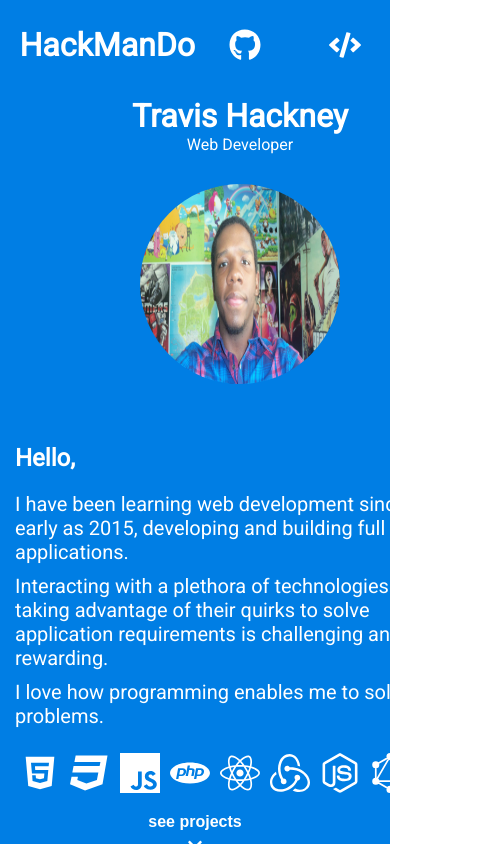
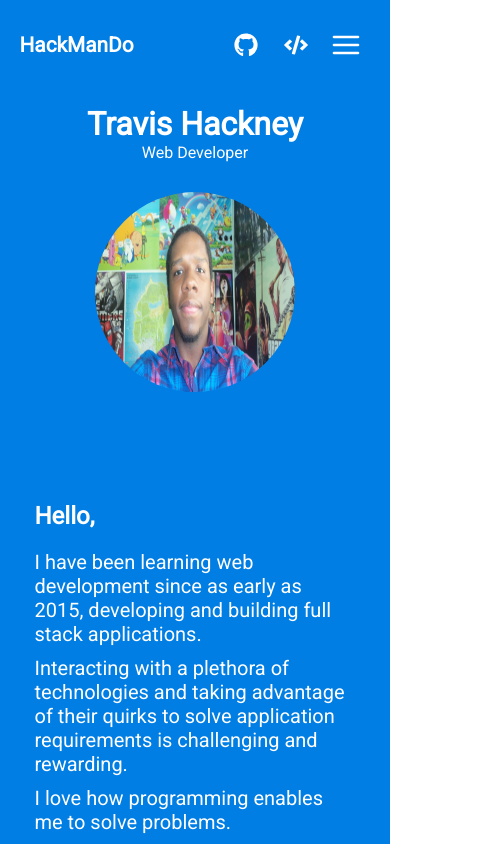
Before and after one commit to TravisTHII/hackmando, a React (Create React App) app: page / in a window 390 px wide. Shown: the whole page, 495 px wide, since content can reach past the window. Built offline with nearby package versions, Linux system fonts and the light colour scheme.

Commit message:
Update: mobile responsiveness

```diff
--- a/src/components/Panels/index.tsx
+++ b/src/components/Panels/index.tsx
@@ -9,7 +9,7 @@ import { Props } from './types'
 
 export function Panels({ location: { pathname } }: Props) {
 
-  const { panels, projects, currentPanel, modelOpen, orderPanels } = useGlobalContext()
+  const { panels, projects, currentPanel, modelOpen, orderPanels, openMenu } = useGlobalContext()
 
   useEffect(() => {
     orderPanels()
@@ -32,7 +32,10 @@ export function Panels({ location: { pathname } }: Props) {
         </Pane>
       </div>
       {modelOpen &&
-        <div className="menu_model">
+        <div
+          className="menu_model"
+          onClick={openMenu}
+        >
           <div className="menu_model_container flex_ui">
             <Menu isMobileMenu={true} />
           </div>
--- a/src/components/Panes/About/index.tsx
+++ b/src/components/Panes/About/index.tsx
@@ -12,6 +12,7 @@ export const About = () =>
           href="https://www.linkedin.com/in/travis-hackney-8b7805207/"
           target="_blank"
           rel="noopener noreferrer"
+          className="abt_col1"
         >
           <FaLinkedin />
           <p>LinkedIn</p>
@@ -20,6 +21,7 @@ export const About = () =>
           href="https://www.linkedin.com/in/travis-hackney-8b7805207/"
           target="_blank"
           rel="noopener noreferrer"
+          className="abt_col2"
         >
           <ImFileText2 />
           <p>Resume</p>
--- a/src/components/Panes/Home/index.tsx
+++ b/src/components/Panes/Home/index.tsx
@@ -10,7 +10,7 @@ export const Home = () =>
 
     <div className="home_card">
 
-      <div>
+      <div className="developer">
         <div className="home_header">
           <h1>Travis Hackney</h1>
           <p>Web Developer</p>
@@ -42,7 +42,7 @@ export const Home = () =>
             I love how programming enables me to solve problems.
           </p>
         </div>
-        <div className="card_tech flex_ui">
+        <div className="card_tech">
           <BuiltWith builtWith={skills} />
         </div>
       </div>
--- a/src/components/Panes/Project/index.tsx
+++ b/src/components/Panes/Project/index.tsx
@@ -19,7 +19,7 @@ export const Project = ({
 
     <div className={`card ${reversed ? 'grid_reverse' : 'grid_normal'}`}>
 
-      <div className="grid_one card_ui flex-column">
+      <div className="grid_one card_ui flex_column">
         <div className="content_header">
           <h1>{title}</h1>
           <p>{subTitle}</p>
--- a/src/style/App.css
+++ b/src/style/App.css
@@ -137,6 +137,9 @@ Menu
   color: rgba(255, 255, 255, .5);
   font-size: 2rem;
 }
+.mobile_menu > ul {
+  padding-left: unset;
+}
 
 .menu_model {
   display: block;
@@ -144,7 +147,7 @@ Menu
   top: 0;
   width: 100%;
   height: 100%;
-  background-color: rgba(26, 26, 26, .7);
+  background-color: rgba(26, 26, 26, .9);
   z-index: 998;
 }
 .menu_model .menu_model_container {
@@ -162,7 +165,6 @@ Panels
   height: 100vh;
   position: relative;
 }
-
 .panel {
   top: 0;
   width: 100%;
@@ -172,7 +174,6 @@ Panels
   background-color: var(--gray);
 }
 .container {
-  width: 100%;
   height: 100%;
 }
 .hide_panel {
@@ -184,12 +185,16 @@ Panels
 }
 .home_card {
   display: grid;
+  grid-template-areas: 'col1 col2';
   grid-template-columns: repeat(2, 500px);
-  grid-column-gap: 50px;
+  grid-gap: 50px;
   height: 500px;
 }
 .home_card > div {
   padding: 15px;
+}
+.home_card .developer {
+  grid-area: col1;
 }
 .home_header {
   text-align: center;
@@ -203,7 +208,10 @@ Panels
   border-radius: 100%;
   overflow: hidden;
 }
-.portfolio >div:not(:last-child) {
+.portfolio {
+  grid-area: col2;
+}
+.portfolio > div:not(:last-child) {
   margin-bottom: 20px;
 }
 .portfolio_content {
@@ -214,6 +222,7 @@ Panels
 }
 .card_tech {
   justify-content: space-between;
+  text-align: center;
 }
 .show_projects {
   width: 100%;
@@ -236,14 +245,20 @@ Panels
 }
 
 .about_panel {
-  width: 900px;
-  height: 500px;
+  height: 100%;
 }
 .about_content {
   display: grid;
   justify-content: center;
+  grid-template-areas: 'col1 col2';
   grid-template-columns: repeat(2, 200px);
   grid-gap: 50px;
+}
+.about_content .abt_col1 {
+  grid-area: col1;
+}
+.about_content .abt_col2 {
+  grid-area: col2;
 }
 .about_content a {
   color: var(--white);
@@ -263,7 +278,7 @@ Card
 .card {
   display: grid;
   grid-template-columns: repeat(2, 500px);
-  grid-column-gap: 50px;
+  grid-gap: 50px;
   width: 1050px;
   height: 500px;
 }
@@ -352,6 +367,12 @@ Common classes
   justify-content: center;
 }
 
+.flex_column {
+  display: flex;
+  flex-direction: column;
+  justify-content: space-between;
+}
+
 .tech_icon {
   color: var(--white);
   font-size: 3rem;
@@ -359,6 +380,7 @@ Common classes
   height: 50px;
   padding: 5px;
   box-sizing: border-box;
+  display: inline-flex;
 }
 
 .text_ui {
@@ -379,12 +401,6 @@ Common classes
   color: #0a0a0a;
 }
 
-.flex-column {
-  display: flex;
-  flex-direction: column;
-  justify-content: space-between;
-}
-
 /*
 ===============
 Responsiveness
@@ -392,46 +408,71 @@ Responsiveness
 */
 
 /* Smaller than */
+@media only screen and (max-width: 1550px) {
+  .menu {
+    display: none;
+  }
+}
+
 @media only screen and (max-width: 1050px) {
-  .menu {
+  .panel {
+    padding-top: 90px;
+    box-sizing: border-box;
+  }
+
+  .home_card {
+    width: 500px;
+    height: 1050px;
+    grid-template-areas: 'col1' 'col2';
+    grid-template-columns: unset;
+    grid-template-rows: .5fr 1fr;
+  }
+  .show_projects {
     display: none;
   }
 
   .container {
+    align-items: unset;
+    width: 90%;
+    margin: 0 auto;
     overflow-y: scroll;
-    padding-top: 90px;
-    box-sizing: border-box;
   }
 
-  .home_card_container {
-    flex-direction: column;
+  .card {
+    width: 500px;
+    height: 1050px;
+    grid-template-columns: unset;
+    grid-template-rows: 1fr 2fr;
+    margin-bottom: 50px;
   }
-  .home_card {
-    height: unset;
-    width: 500px;
-    grid-template-rows: repeat(2, auto);
-    grid-template-columns: unset;
+
+  .grid_normal {
+    grid-template-areas: 'col1' 'col2'
   }
-  .show_projects {
-    position: unset;
+  .grid_reverse {
+    grid-template-areas: 'col2' 'col1'
   }
 }
 
 @media only screen and (max-width: 600px) {
-  .about_content {
-    grid-template-columns: unset;
-    grid-template-rows: repeat(2, auto);
+  .logo h1 {
+    font-size: 1.3rem;
+  }
+  .header .icons_container .icon {
+    width: 50px;
+    font-size: 1.5rem;
   }
 }
 
-@media only screen and (max-width: 400px) {
-  .home_card {
-    width: 100%;
+@media only screen and (max-width: 450px) {
+  .about_content {
+    grid-template-columns: unset;
+    grid-template-areas: 'col1' 'col2';
   }
 }
 
 /* Larger than */
-@media only screen and (min-width: 1050px) {
+@media only screen and (min-width: 1550px) {
   .hamburger_menu {
     display: none;
   }
```
Also changed, not shown: public/images/pokesearch.png.
